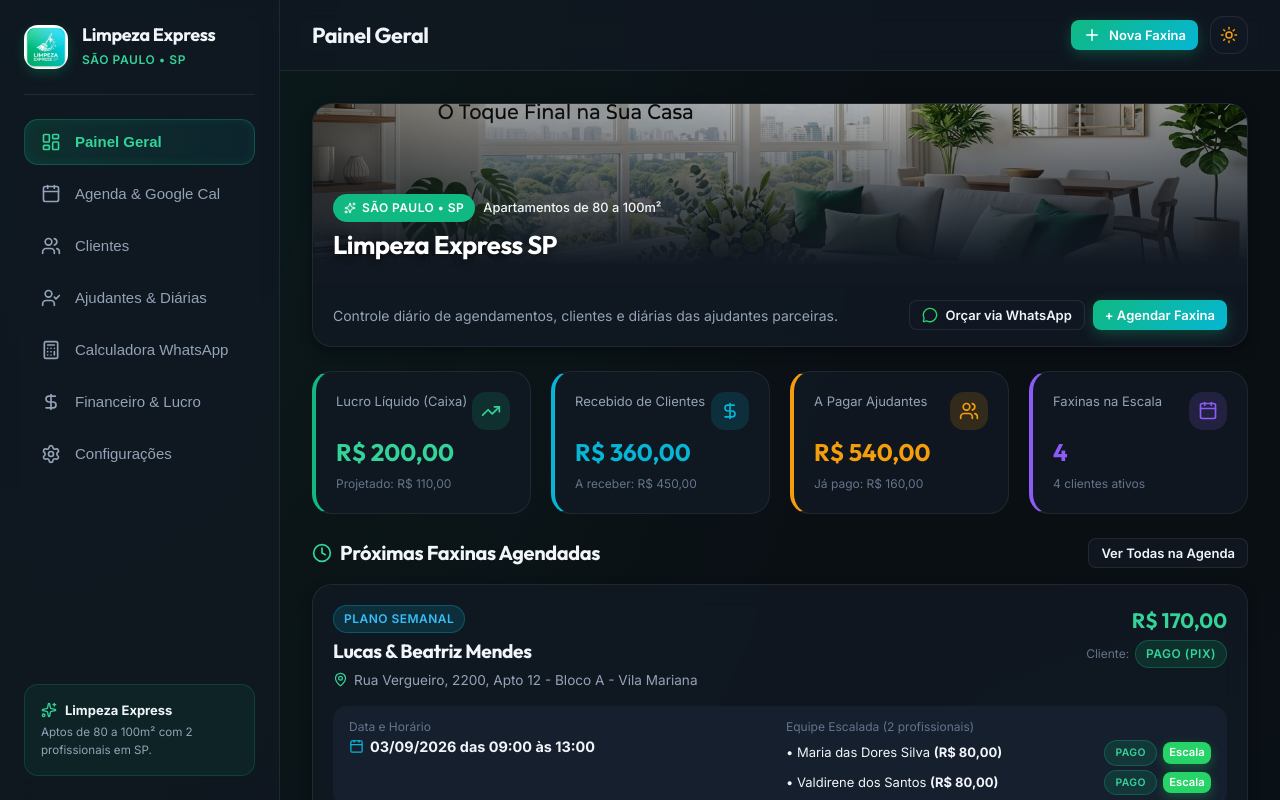
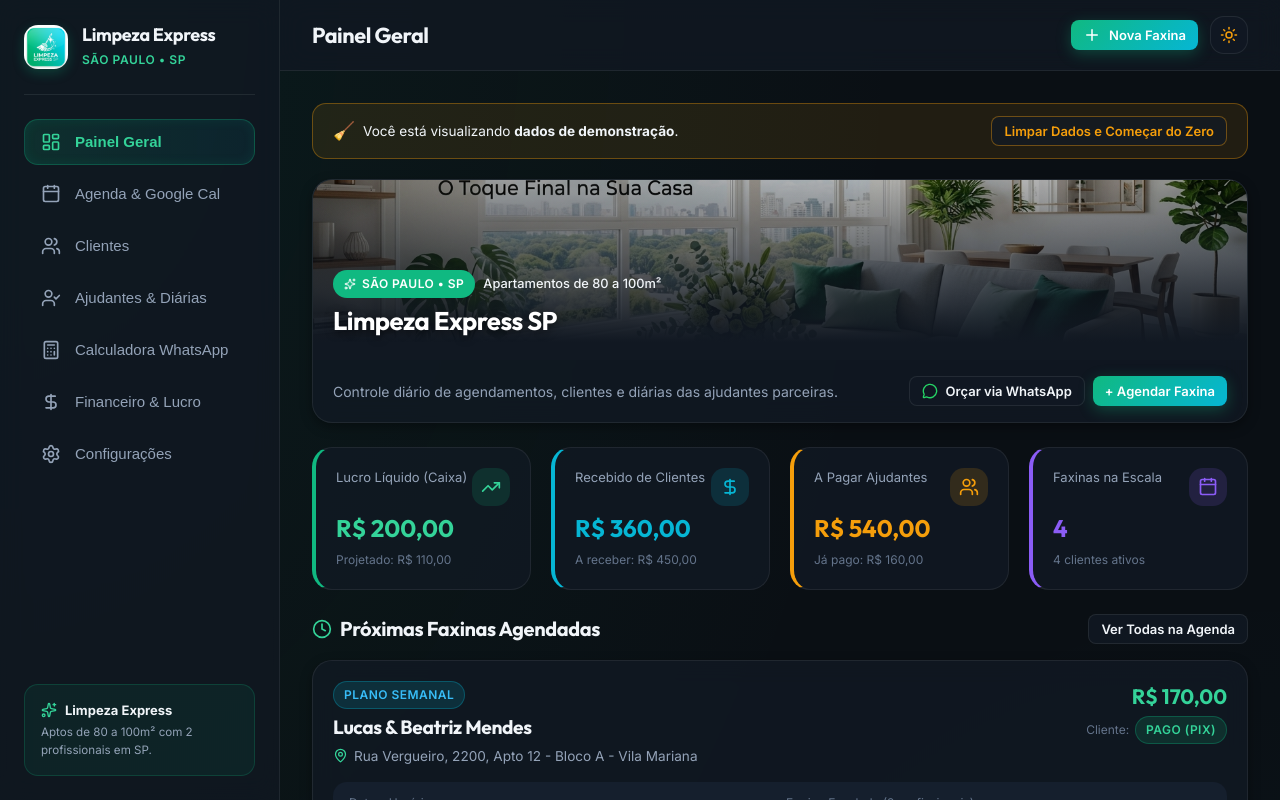
Before and after one commit to Rbalsimelli78/app-limpeza-express, a React (Vite) app: page / in a window 1280 px wide. Shown: the top 800 px of the page. Built offline with nearby package versions, Linux system fonts and the light colour scheme.

Commit message:
feat: add clear demo data option for production use

```diff
--- a/src/context/AppContext.jsx
+++ b/src/context/AppContext.jsx
@@ -242,6 +242,24 @@ export const AppProvider = ({ children }) => {
     }
   };
 
+  // Limpar Todos os Dados (Para Iniciar do Zero em Produção)
+  const limparTodosOsDados = () => {
+    setClientes([]);
+    setAjudantes([]);
+    setAgendamentos([]);
+    localStorage.setItem(`${STORAGE_KEY}_clientes`, JSON.stringify([]));
+    localStorage.setItem(`${STORAGE_KEY}_ajudantes`, JSON.stringify([]));
+    localStorage.setItem(`${STORAGE_KEY}_agendamentos`, JSON.stringify([]));
+    showToast('Base 100% limpa! O aplicativo está pronto para uso real.', 'info');
+  };
+
+  // Limpar apenas as faxinas e histórico de caixa
+  const limparApenasAgendamentos = () => {
+    setAgendamentos([]);
+    localStorage.setItem(`${STORAGE_KEY}_agendamentos`, JSON.stringify([]));
+    showToast('Agenda e financeiro zerados! Clientes e ajudantes mantidos.', 'info');
+  };
+
   // Resetar para dados de demonstração
   const resetDemo = () => {
     setClientes(CLIENTES_INICIAIS);
@@ -279,7 +297,9 @@ export const AppProvider = ({ children }) => {
       getFinanceiroGeral,
       exportBackup,
       importBackup,
-      resetDemo
+      resetDemo,
+      limparTodosOsDados,
+      limparApenasAgendamentos
     }}>
       {children}
     </AppContext.Provider>
--- a/src/views/ConfigView.jsx
+++ b/src/views/ConfigView.jsx
@@ -11,11 +11,19 @@ import {
   Copy,
   Check,
   ShieldCheck,
-  Building
+  Building,
+  Trash2
 } from 'lucide-react';
 
 export const ConfigView = () => {
-  const { exportBackup, importBackup, resetDemo, showToast } = useApp();
+  const {
+    exportBackup,
+    importBackup,
+    resetDemo,
+    limparTodosOsDados,
+    limparApenasAgendamentos,
+    showToast
+  } = useApp();
   const [copiadoSql, setCopiadoSql] = useState(false);
 
   const handleFileUpload = (e) => {
@@ -144,6 +152,45 @@ CREATE TABLE IF NOT EXISTS agendamentos (
               <span>Restaurar Backup do Arquivo</span>
               <input type="file" accept=".json" onChange={handleFileUpload} style={{ display: 'none' }} />
             </label>
+          </div>
+        </div>
+
+        {/* Card de Limpeza para Uso Real da Esposa */}
+        <div className="glass-card" style={{ borderLeft: '4px solid var(--accent-rose)' }}>
+          <h3 style={{ fontSize: '1.15rem', display: 'flex', alignItems: 'center', gap: '0.5rem', marginBottom: '0.75rem' }}>
+            <Trash2 size={20} color="var(--accent-rose)" />
+            <span>Limpar Dados de Exemplo (Uso Real)</span>
+          </h3>
+          <p style={{ fontSize: '0.85rem', color: 'var(--text-secondary)', marginBottom: '1rem', lineHeight: '1.5' }}>
+            Pronto para colocar sua esposa no controle? Use os botões abaixo para limpar os dados fictícios e iniciar com a base 100% limpa:
+          </p>
+
+          <div style={{ display: 'flex', flexDirection: 'column', gap: '0.75rem' }}>
+            <button
+              onClick={() => {
+                if (confirm('Atenção: Deseja apagar todos os clientes, ajudantes e faxinas de teste para começar do zero?')) {
+                  limparTodosOsDados();
+                }
+              }}
+              className="btn btn-danger"
+              style={{ width: '100%', justifyContent: 'flex-start', padding: '0.75rem 1rem' }}
+            >
+              <Trash2 size={16} />
+              <span>Limpar Base Completa (Zerar Tudo para Produção)</span>
+            </button>
+
+            <button
+              onClick={() => {
+                if (confirm('Deseja apagar apenas as faxinas e histórico financeiro de teste? (Seus clientes e ajudantes cadastrados serão mantidos)')) {
+                  limparApenasAgendamentos();
+                }
+              }}
+              className="btn btn-secondary"
+              style={{ width: '100%', justifyContent: 'flex-start', padding: '0.75rem 1rem' }}
+            >
+              <RotateCcw size={16} />
+              <span>Limpar Apenas Faxinas de Teste (Manter Clientes/Ajudantes)</span>
+            </button>
 
             <button
               onClick={() => {
@@ -151,8 +198,8 @@ CREATE TABLE IF NOT EXISTS agendamentos (
                   resetDemo();
                 }
               }}
-              className="btn btn-danger btn-sm"
-              style={{ marginTop: '0.5rem' }}
+              className="btn btn-secondary btn-sm"
+              style={{ width: '100%', justifyContent: 'flex-start', color: 'var(--text-muted)' }}
             >
               <RotateCcw size={14} />
               <span>Recarregar Dados de Demonstração</span>
--- a/src/views/DashboardView.jsx
+++ b/src/views/DashboardView.jsx
@@ -30,6 +30,7 @@ export const DashboardView = ({ onNovoAgendamento, onEditarAgendamento }) => {
     setStatusPagamentoCliente,
     setStatusPagamentoAjudante,
     setActiveTab,
+    limparTodosOsDados,
     showToast
   } = useApp();
 
@@ -47,6 +48,38 @@ export const DashboardView = ({ onNovoAgendamento, onEditarAgendamento }) => {
 
   return (
     <div className="page-wrapper">
+      {/* Banner Informativo quando ainda houver dados de exemplo */}
+      {clientes.some(c => c.id === 'cli-1') && (
+        <div style={{
+          background: 'rgba(245, 158, 11, 0.1)',
+          border: '1px solid rgba(245, 158, 11, 0.35)',
+          borderRadius: 'var(--radius-md)',
+          padding: '0.75rem 1.25rem',
+          marginBottom: '1.25rem',
+          display: 'flex',
+          justifyContent: 'space-between',
+          alignItems: 'center',
+          flexWrap: 'wrap',
+          gap: '0.75rem'
+        }}>
+          <div style={{ display: 'flex', alignItems: 'center', gap: '0.5rem', fontSize: '0.85rem', color: 'var(--text-primary)' }}>
+            <span style={{ fontSize: '1.1rem' }}>🧹</span>
+            <span>Você está visualizando <strong>dados de demonstração</strong>.</span>
+          </div>
+          <button
+            onClick={() => {
+              if (confirm('Deseja limpar todos os dados de exemplo para sua esposa começar com o sistema 100% zerado?')) {
+                limparTodosOsDados();
+              }
+            }}
+            className="btn btn-secondary btn-sm"
+            style={{ borderColor: 'rgba(245, 158, 11, 0.4)', color: 'var(--accent-gold)' }}
+          >
+            Limpar Dados e Começar do Zero
+          </button>
+        </div>
+      )}
+
       {/* Banner de Boas-Vindas com Visual Premium */}
       <div
         className="glass-card"
```
